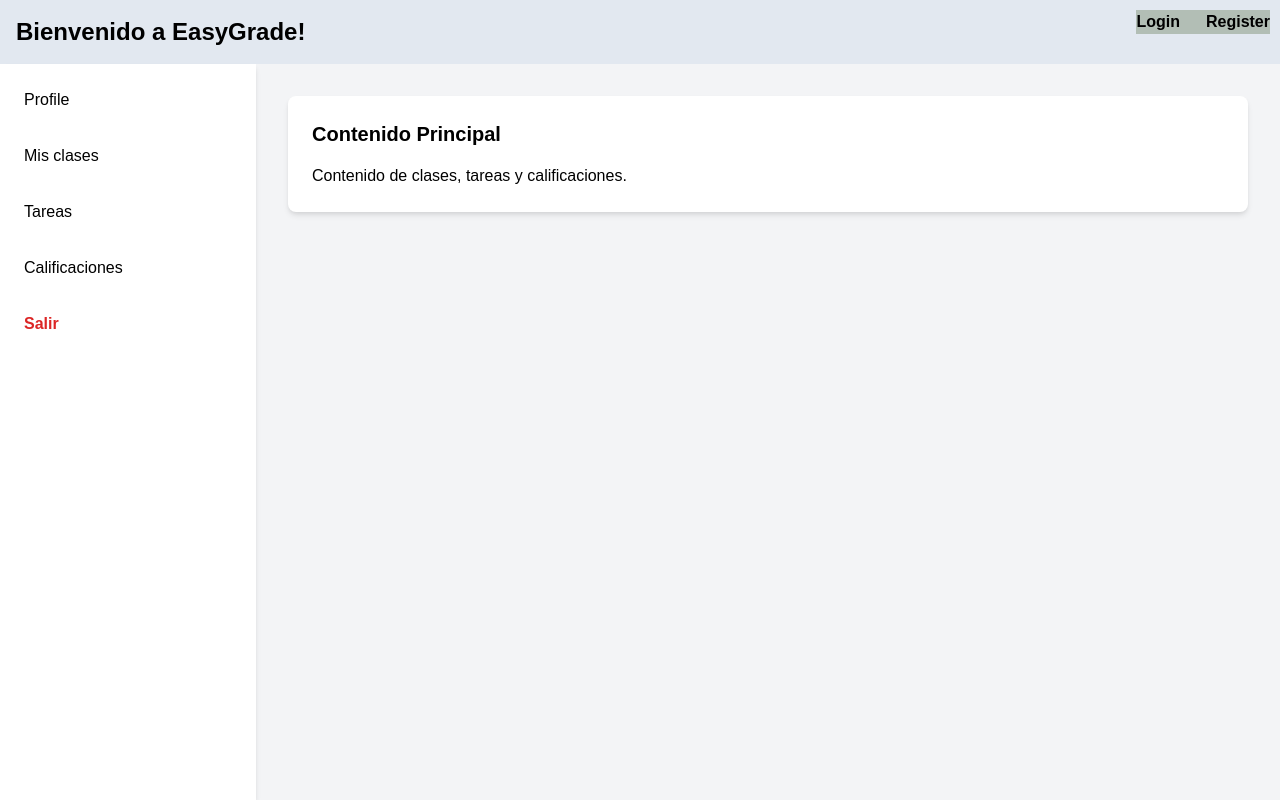
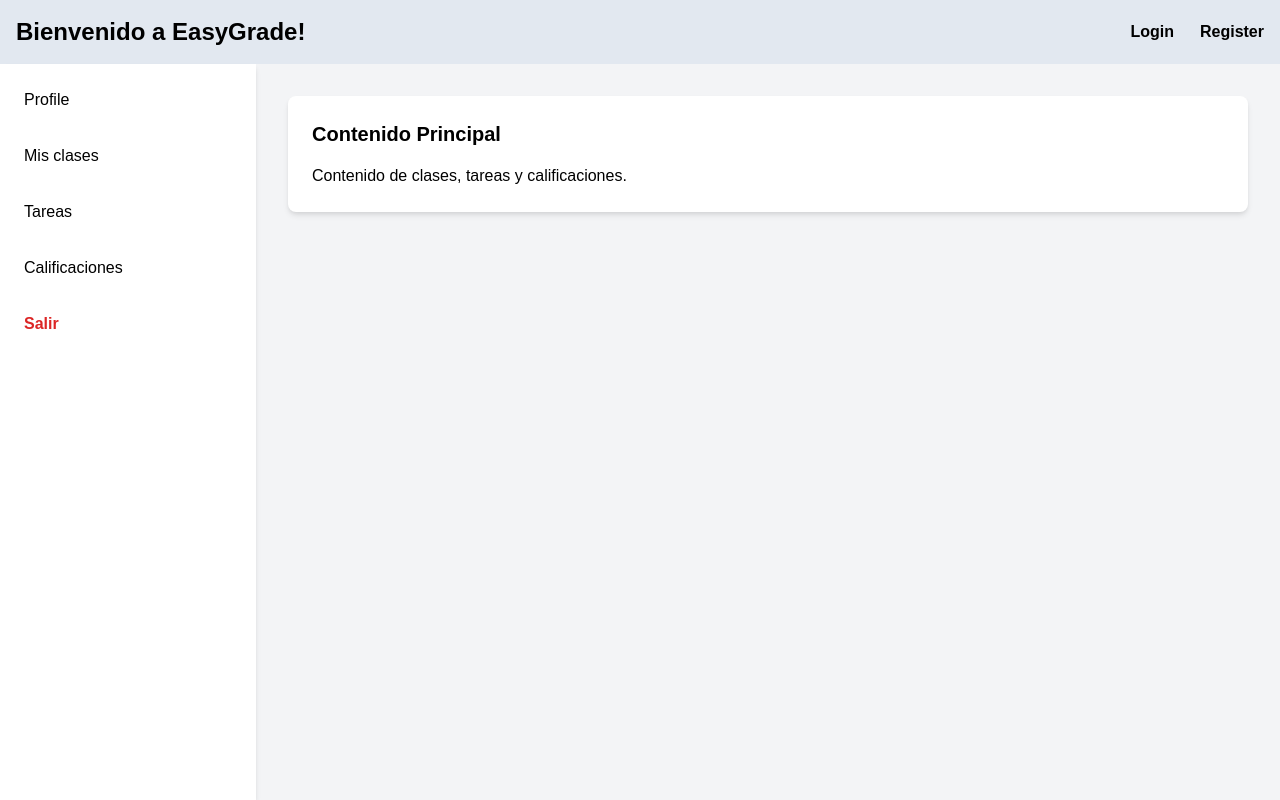
Before and after one commit to AlineRG/easyGrade, a Flask app: page /homePage in a window 1280 px wide. Run offline with Flask 3, Linux system fonts and the light colour scheme.

Commit message:
Delete .topLinks styles

```diff
--- a/myapp/static/homePage.css
+++ b/myapp/static/homePage.css
@@ -21,14 +21,7 @@ body, html {
     font-weight: bold;
 }
 
-/* LINKS */
 
-.topLinks {
-    position: fixed;
-    top: 10px;
-    right: 10px;
-    background-color: #B2BEB5;
-}
 
 .topLinks ul {
     list-style-type: none;
```
